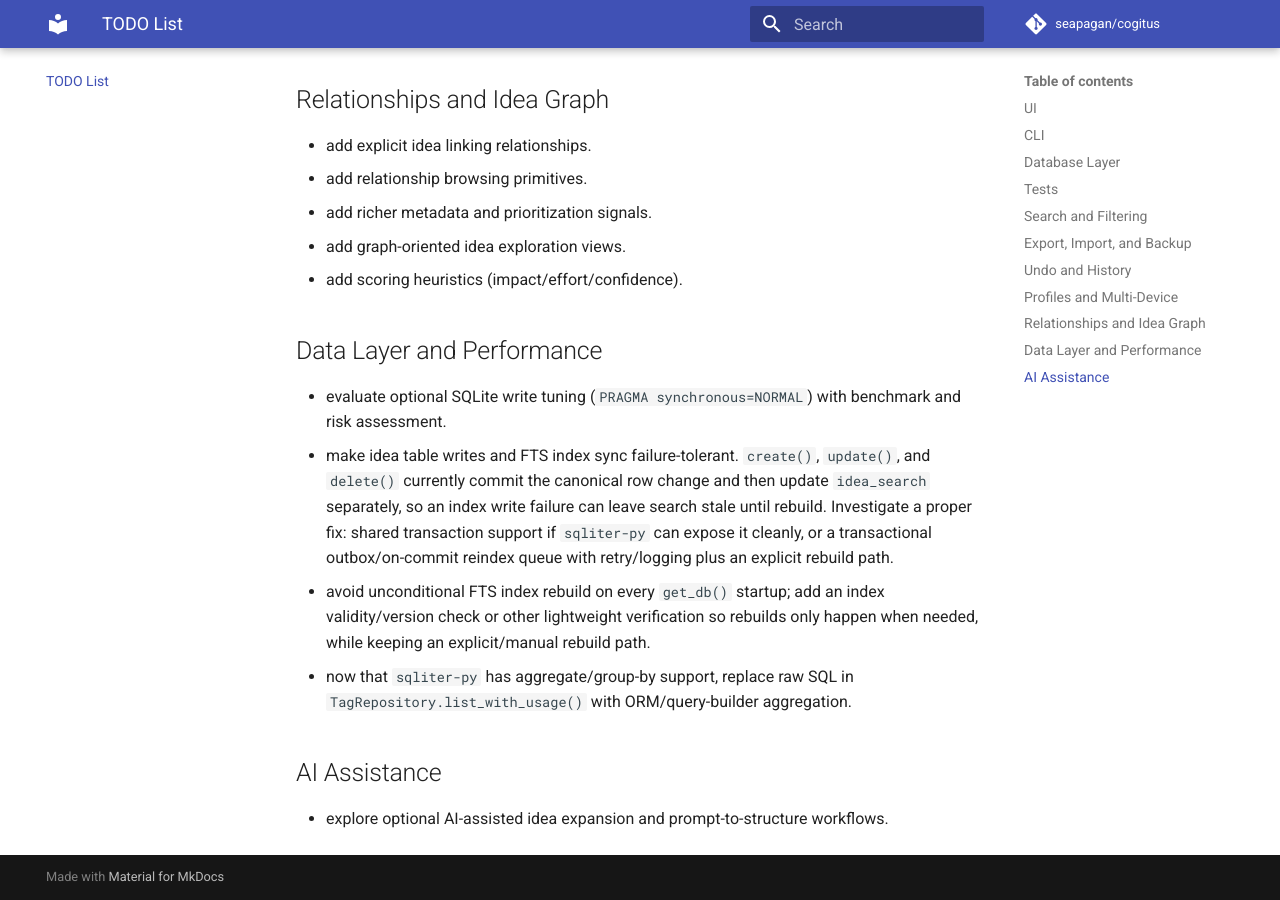
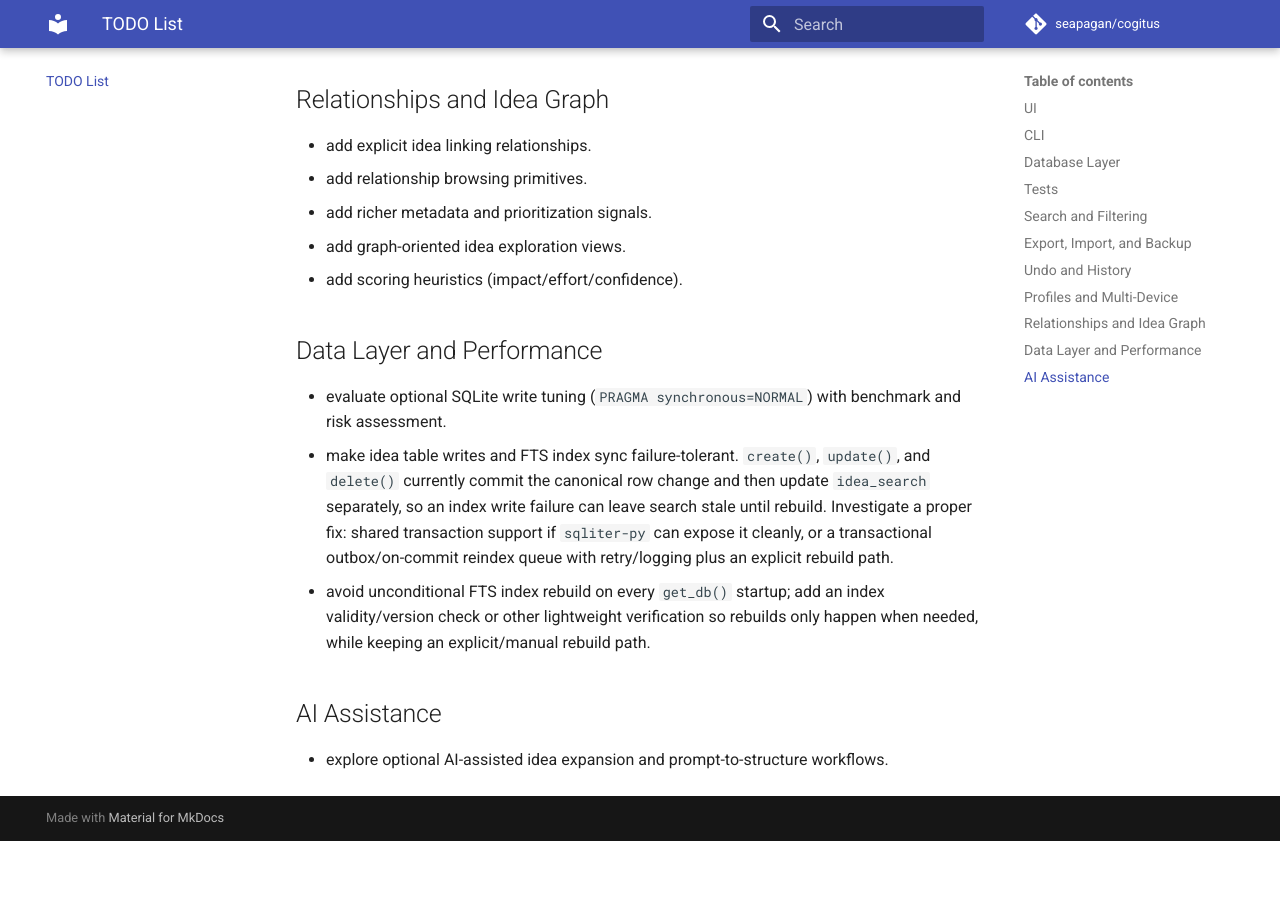
Before and after one commit to seapagan/cogitus, an MkDocs documentation site: the page built from docs/project/todo.md, in a window 1280 px wide and 900 px high, scrolled down 2144 px. Built offline with MkDocs 1.6.1 and Material for MkDocs 9.7.7, drawn with Linux system fonts in a browser that asks for light colours; comment, search, counter and statistics services are not loaded; after the commit the page ends 2985 px from its top, so only the background shows below that.

Commit message:
remove completed tag usage todo
Signed-off-by: Grant Ramsay <seapagan@gmail.com>

```diff
--- a/TODO.md
+++ b/TODO.md
@@ -93,8 +93,6 @@
 - avoid unconditional FTS index rebuild on every `get_db()` startup; add an
   index validity/version check or other lightweight verification so rebuilds
   only happen when needed, while keeping an explicit/manual rebuild path.
-- now that `sqliter-py` has aggregate/group-by support, replace raw SQL in
-  `TagRepository.list_with_usage()` with ORM/query-builder aggregation.
 
 ## AI Assistance
 
```
